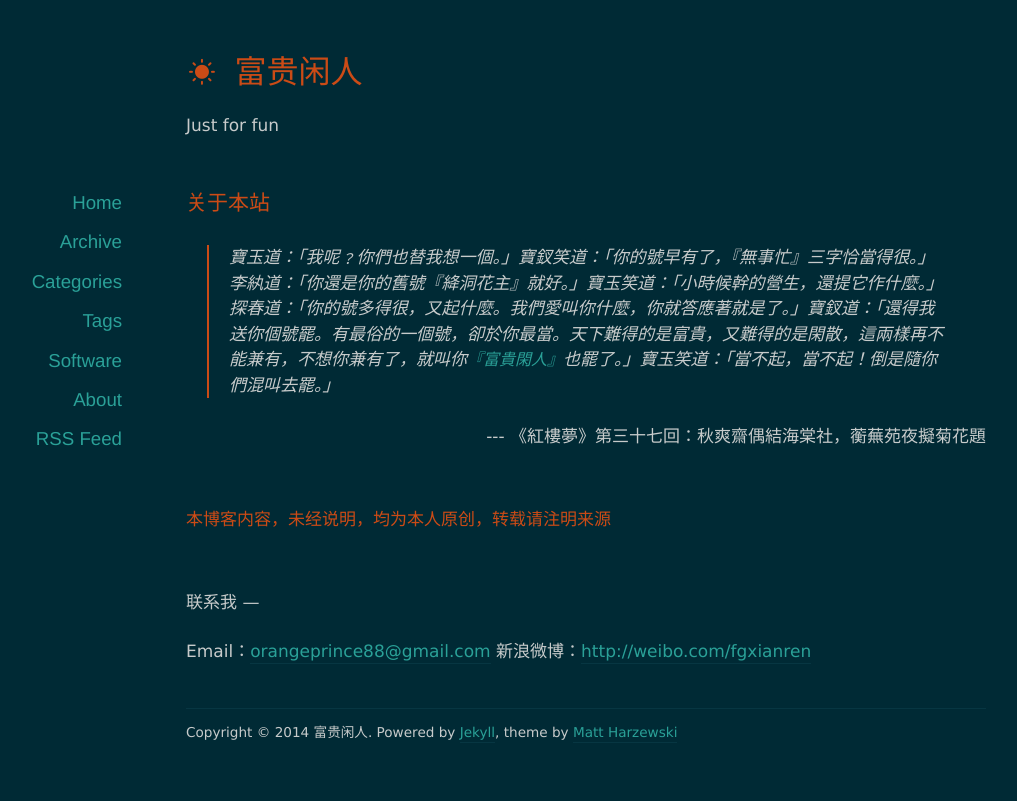
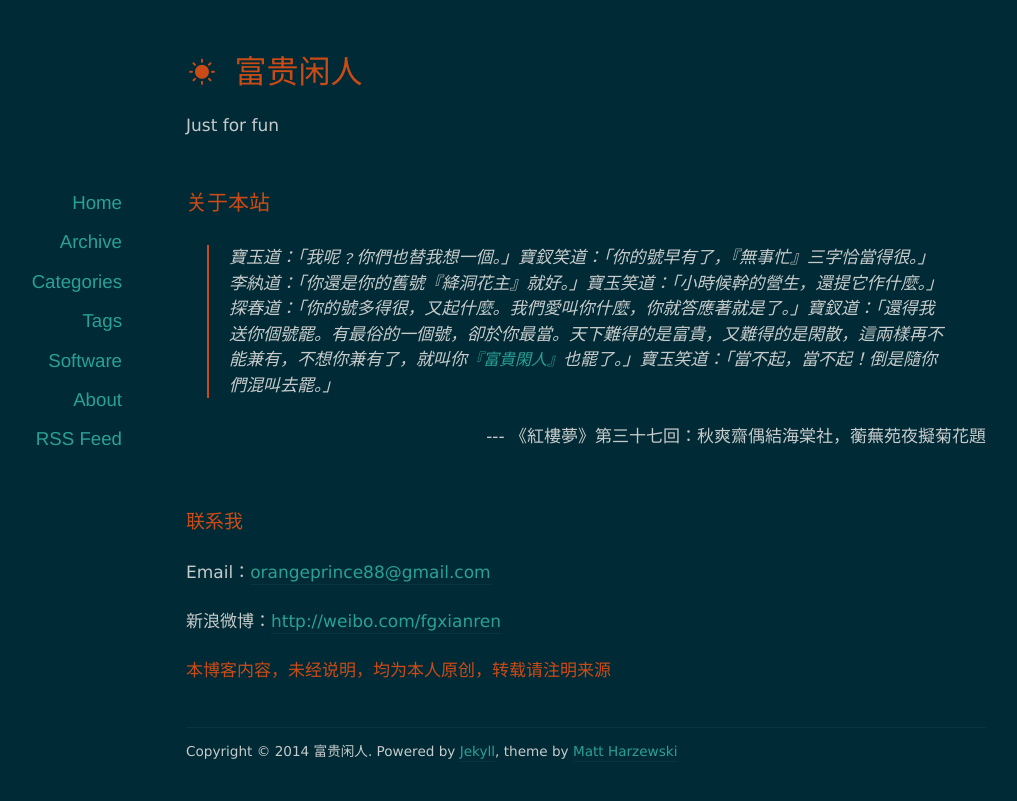
Before and after one commit to orangeprince/orangeprince.github.io, a Jekyll site: the page built from about.md, in a window 1280 px wide. Shown: the top 801 px of the page, without its empty margins (54-1071 px from the left). Built offline with Jekyll 4.4.1, drawn with Linux system fonts in a browser that asks for light colours; nearby versions of some CDN libraries; comment, search, counter and statistics services are not loaded.

Commit message:
modified:   _posts/2014-09-22-zhihu-csdl.md 	modified:   about.md

```diff
--- a/about.md
+++ b/about.md
@@ -10,12 +10,12 @@ title : 关于
 <div style='text-align: right;'> --- 《紅樓夢》第三十七回：秋爽齋偶結海棠社，蘅蕪苑夜擬菊花題  </div>
 <br/>
 
-<p/>**本博客内容，未经说明，均为本人原创，转载请注明来源**
+###联系我
 
-<br/>
-联系我
----
 <p/>
 Email：<orangeprince88@gmail.com>
+<p/>
 新浪微博：<http://weibo.com/fgxianren>
 <p/>
+
+**本博客内容，未经说明，均为本人原创，转载请注明来源**
```
Also changed, not shown: _posts/2014-09-22-zhihu-csdl.md (+1 -1 lines).
